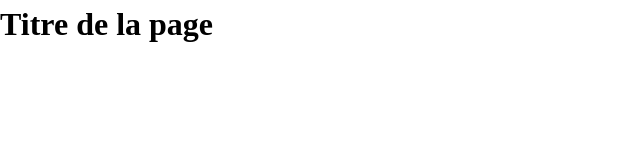
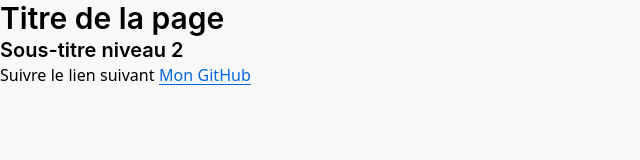
Before and after one commit to RivoDianzinga/Formation-CDA, a plain HTML site: page rivo-exercices/Projet-Fil-Rouge/maquettes/HTML_CSS_Module/starter/starter/page-modele.html in a window 1280 px wide. Shown: the whole page, without its empty margins (0-640 px from the left). Drawn offline with Linux system fonts and the light colour scheme; a web font is replaced by a local one.

Commit message:
style(base): typographie, liens et focus

```diff
--- a/rivo-exercices/Projet-Fil-Rouge/maquettes/HTML_CSS_Module/starter/starter/css/base.css
+++ b/rivo-exercices/Projet-Fil-Rouge/maquettes/HTML_CSS_Module/starter/starter/css/base.css
@@ -9,3 +9,62 @@
    - a : couleur, etat :hover
    - :focus-visible : contour visible pour la navigation clavier
    ========================================================================== */
+/* css/base.css */
+html {
+  font-family: var(--font-sans);
+  font-size: 100%;
+  color: var(--color-text);
+  background-color: var(--color-bg);
+}
+
+body {
+  font-size: var(--text-base);
+  line-height: var(--leading-normal);
+}
+
+h1, h2, h3, h4 {
+  line-height: var(--leading-tight);
+  font-weight: var(--weight-semibold);
+}
+
+h1 { font-size: var(--text-2xl); }
+h2 { font-size: var(--text-xl); }
+h3 { font-size: var(--text-lg); }
+h4 { font-size: var(--text-base); }
+
+@media (min-width: 64em) {
+  h1 { font-size: var(--text-3xl); }
+}
+
+a {
+  color: var(--color-primary);
+  text-underline-offset: 0.2em;
+}
+
+a:hover {
+  color: var(--color-primary-hover);
+}
+
+/* Contour visible à la navigation clavier. Ne jamais le supprimer. */
+:focus-visible {
+  outline: 3px solid var(--color-focus);
+  outline-offset: 2px;
+}
+
+strong {
+  font-weight: var(--weight-semibold);
+}
+
+code {
+  font-family: var(--font-mono);
+  font-size: var(--text-sm);
+}
+
+hr {
+  border: 0;
+  border-top: 1px solid var(--color-border);
+}
+
+p + p {
+  margin-top: var(--space-4);
+}
--- a/rivo-exercices/Projet-Fil-Rouge/maquettes/HTML_CSS_Module/starter/starter/page-modele.html
+++ b/rivo-exercices/Projet-Fil-Rouge/maquettes/HTML_CSS_Module/starter/starter/page-modele.html
@@ -22,6 +22,11 @@
 <body>
   <main>
     <h1>Titre de la page</h1>
+    <h2>Sous-titre niveau 2</h2>
+    <p>
+      Suivre le lien suivant <a href="https://github.com/RivoDianzinga"
+      target="_blank"> Mon GitHub</a>
+    </p>
   </main>
 </body>
 </html>
```
